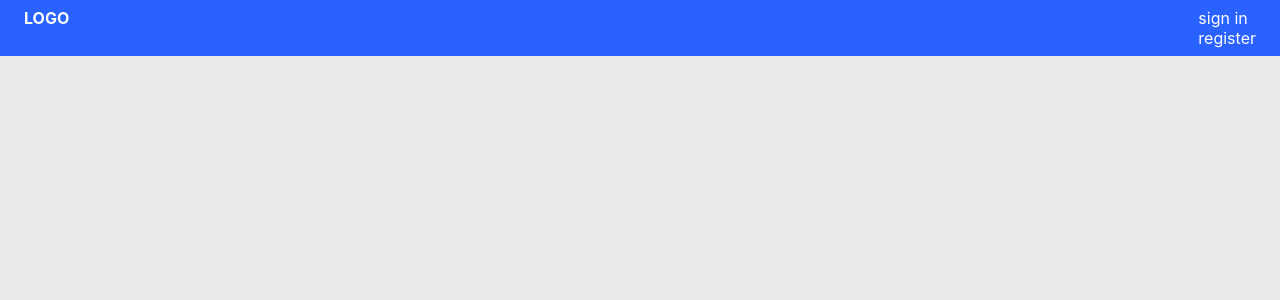
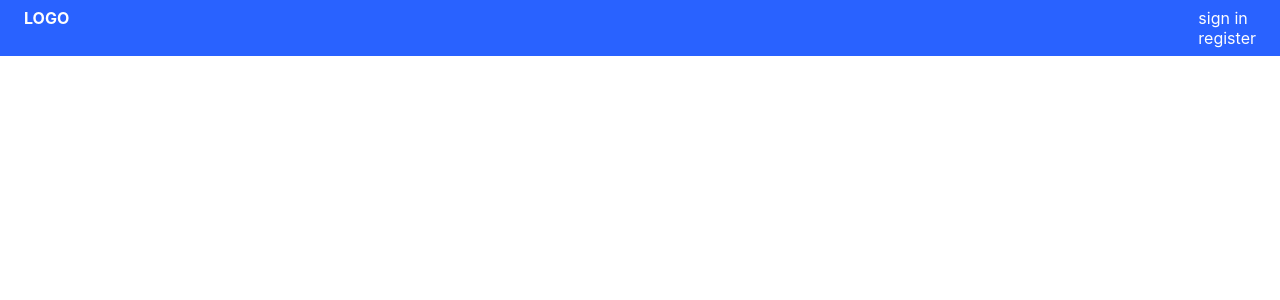
Before and after one commit to minhoyooDEV/myno_lms, a Next.js app: page / in a window 1280 px wide. Shown: the top 300 px of the page. Built offline with nearby package versions, Linux system fonts and the light colour scheme.

Commit message:
[update] global styles

```diff
--- a/styled.d.ts
+++ b/styled.d.ts
@@ -15,6 +15,9 @@ declare module 'styled-components' {
 			laptop: 1024;
 			tesktop: 2560;
 		};
+		zIndex: {
+			header: 1000;
+		};
 		colors: {
 			main: string;
 			secondary: string;
@@ -24,6 +27,8 @@ declare module 'styled-components' {
 			black: string;
 			grey: string;
 			greyLight: string;
+
+			bodyBackground: string;
 		};
 	}
 }
--- a/styles/globals.css
+++ b/styles/globals.css
@@ -5,8 +5,13 @@ body {
 	margin: 0;
 	font-family: -apple-system, BlinkMacSystemFont, Segoe UI, Roboto, Oxygen, Ubuntu, Cantarell,
 		Fira Sans, Droid Sans, Helvetica Neue, sans-serif;
-
-	background-color: #ebebeb;
+}
+html,
+body,
+#__next {
+	height: 100%;
+	width: 100%;
+	/* overflow: hidden; */
 }
 * {
 	box-sizing: content-box;
```
